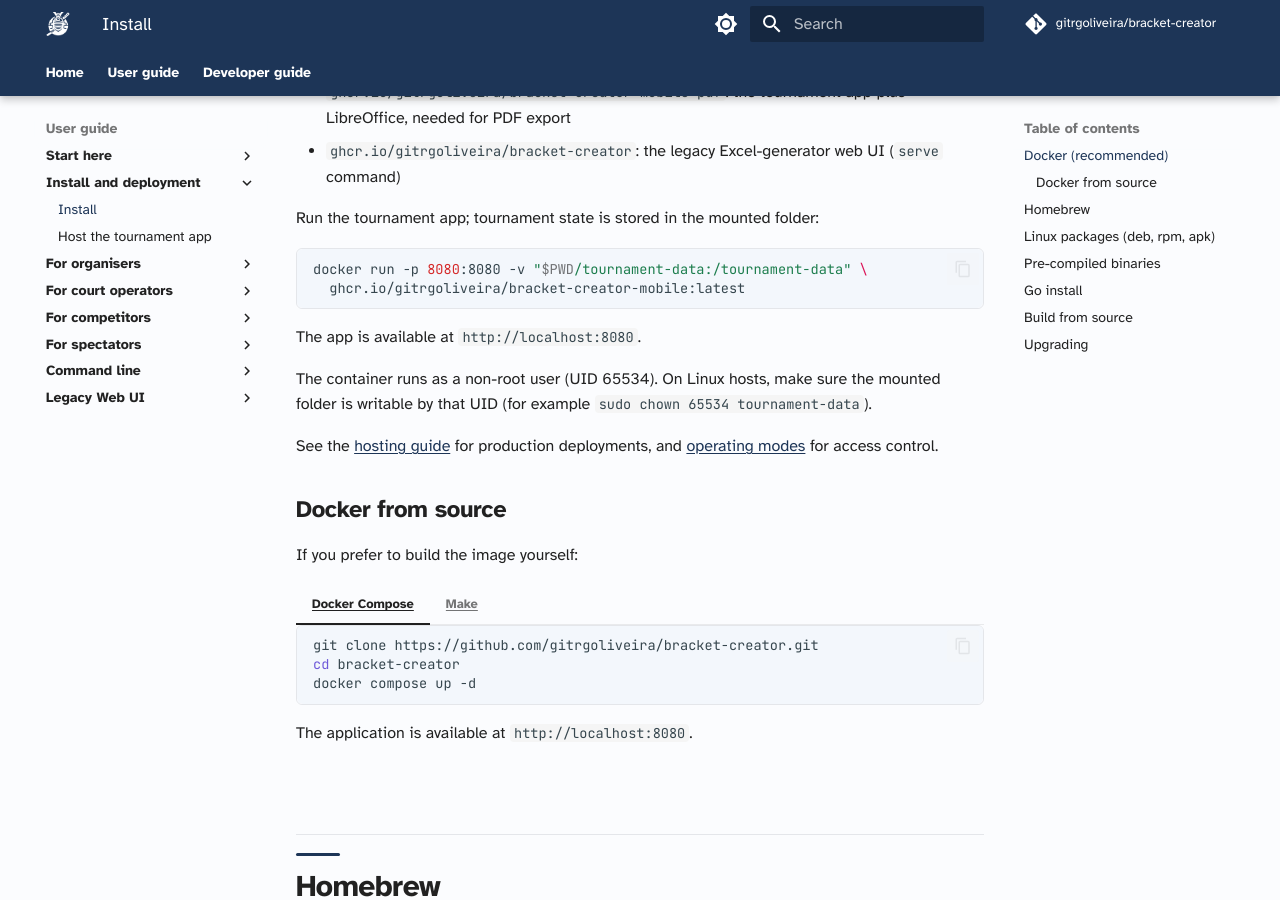
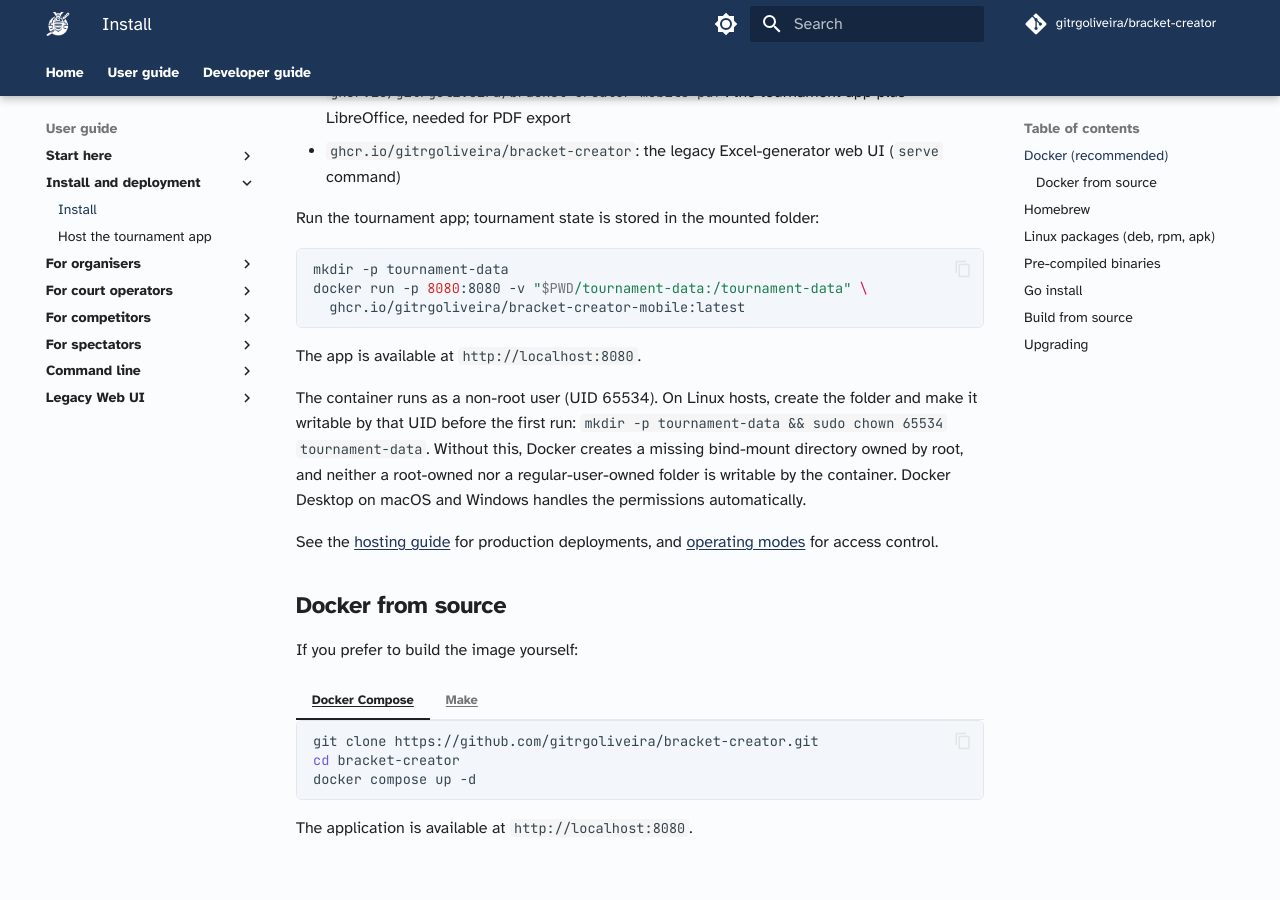
Before and after one commit to gitrgoliveira/bracket-creator, an MkDocs documentation site: the page built from docs/user-guide/install/install.md, in a window 1280 px wide and 900 px high, scrolled down 571 px. Built offline with MkDocs 1.6.1 and Material for MkDocs 9.7.7, drawn with Linux system fonts in a browser that asks for light colours; comment, search, counter and statistics services are not loaded.

Commit message:
fix(mp-kg8n): address Copilot review round 1
- release smoke test: pin --platform linux/amd64; precompute package
  basenames for readability (the nested $(basename ...) quoting was
  valid bash, but plain vars read better).
- README + install guide: correct the Linux bind-mount guidance. mkdir
  alone is not enough: a user-owned 755 folder is still unwritable by
  the container's UID 65534, so document mkdir + chown 65534 on Linux
  (Docker Desktop on macOS/Windows maps permissions automatically).

Smoke script re-verified locally verbatim (all three containers OK);
make go/test and make docs/build green.

Co-Authored-By: Claude Fable 5 <noreply@anthropic.com>

````diff
--- a/docs/user-guide/install/install.md
+++ b/docs/user-guide/install/install.md
@@ -15,13 +15,14 @@ Three multi-architecture (amd64 and arm64) images are published to the GitHub Co
 Run the tournament app; tournament state is stored in the mounted folder:
 
 ```bash
+mkdir -p tournament-data
 docker run -p 8080:8080 -v "$PWD/tournament-data:/tournament-data" \
   ghcr.io/gitrgoliveira/bracket-creator-mobile:latest
 ```
 
 The app is available at `http://localhost:8080`.
 
-The container runs as a non-root user (UID 65534). On Linux hosts, make sure the mounted folder is writable by that UID (for example `sudo chown 65534 tournament-data`).
+The container runs as a non-root user (UID 65534). On Linux hosts, create the folder and make it writable by that UID before the first run: `mkdir -p tournament-data && sudo chown 65534 tournament-data`. Without this, Docker creates a missing bind-mount directory owned by root, and neither a root-owned nor a regular-user-owned folder is writable by the container. Docker Desktop on macOS and Windows handles the permissions automatically.
 
 See the [hosting guide](hosting.md) for production deployments, and [operating modes](../organisers/operating-modes.md) for access control.
 
````
Also changed, not shown: README.md (+3 -0 lines), 1 other file.
